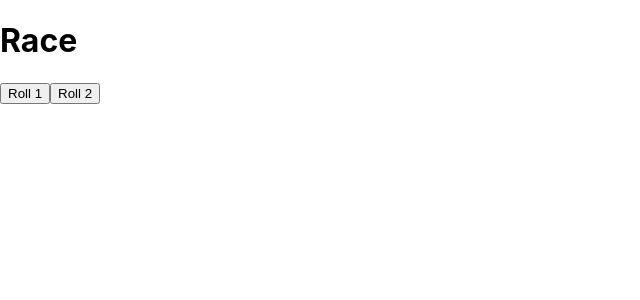
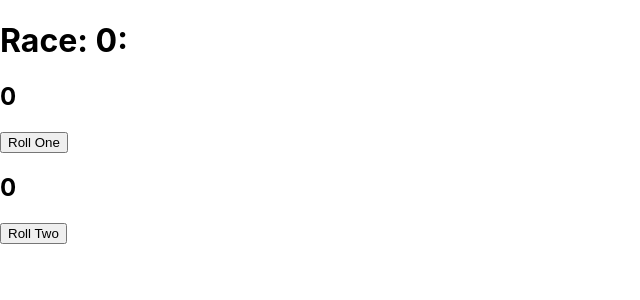
Before and after one commit to kangyongn/skyrim-generator, a React (Create React App) app: page / in a window 1280 px wide. Shown: the top 300 px of the page, without its empty margins (0-640 px from the left). Built offline with nearby package versions, Linux system fonts and the light colour scheme.

Commit message:
basic race component finished

```diff
--- /dev/null
+++ b/src/component/Race.js
@@ -0,0 +1,43 @@
+import React, {useState} from 'react';
+
+const Race = props => {
+  const [rollOne, setRollOne] = useState(0);
+  const [rollTwo, setRollTwo] = useState(0);
+
+  const raceDictionary = {
+    1: 'Not Possible',
+    2: 'Roll Again',
+    3: 'Altmer',
+    4: 'Argonian',
+    5: 'Bosmer',
+    6: 'Breton',
+    7: 'Dunmer',
+    8: 'Imperial',
+    9: 'Khajit',
+    10: 'Nord',
+    11: 'Orc',
+    12: 'Redguard'
+  }
+
+  const handleRollOne = () => {
+    setRollOne(Math.floor(Math.random() * 6) + 1);
+  }
+
+  const handleRollTwo = () => {
+    setRollTwo(Math.floor(Math.random() * 6) + 1);
+  }
+
+  let totalRoll = rollOne + rollTwo
+
+  return (
+    <div>
+      <h1>Race: {totalRoll}: {raceDictionary[totalRoll]} </h1>
+      <h2>{rollOne}</h2>
+      <button onClick={handleRollOne}>Roll One</button>
+      <h2>{rollTwo}</h2>
+      <button onClick={handleRollTwo}>Roll Two</button>
+    </div>
+  )
+}
+
+export default Race;
--- a/src/container/Race.js
+++ /dev/null
@@ -1,13 +0,0 @@
-import React from 'react';
-
-const Race = props => {
-  return (
-    <div>
-      <h1>Race</h1>
-      <button>Roll 1</button>
-      <button>Roll 2</button>
-    </div>
-  )
-}
-
-export default Race;
--- a/src/container/Randomizer.js
+++ b/src/container/Randomizer.js
@@ -1,5 +1,5 @@
 import React from 'react';
-import Race from './Race';
+import Race from '../component/Race';
 
 const Randomizer = props => {
   return (
```
